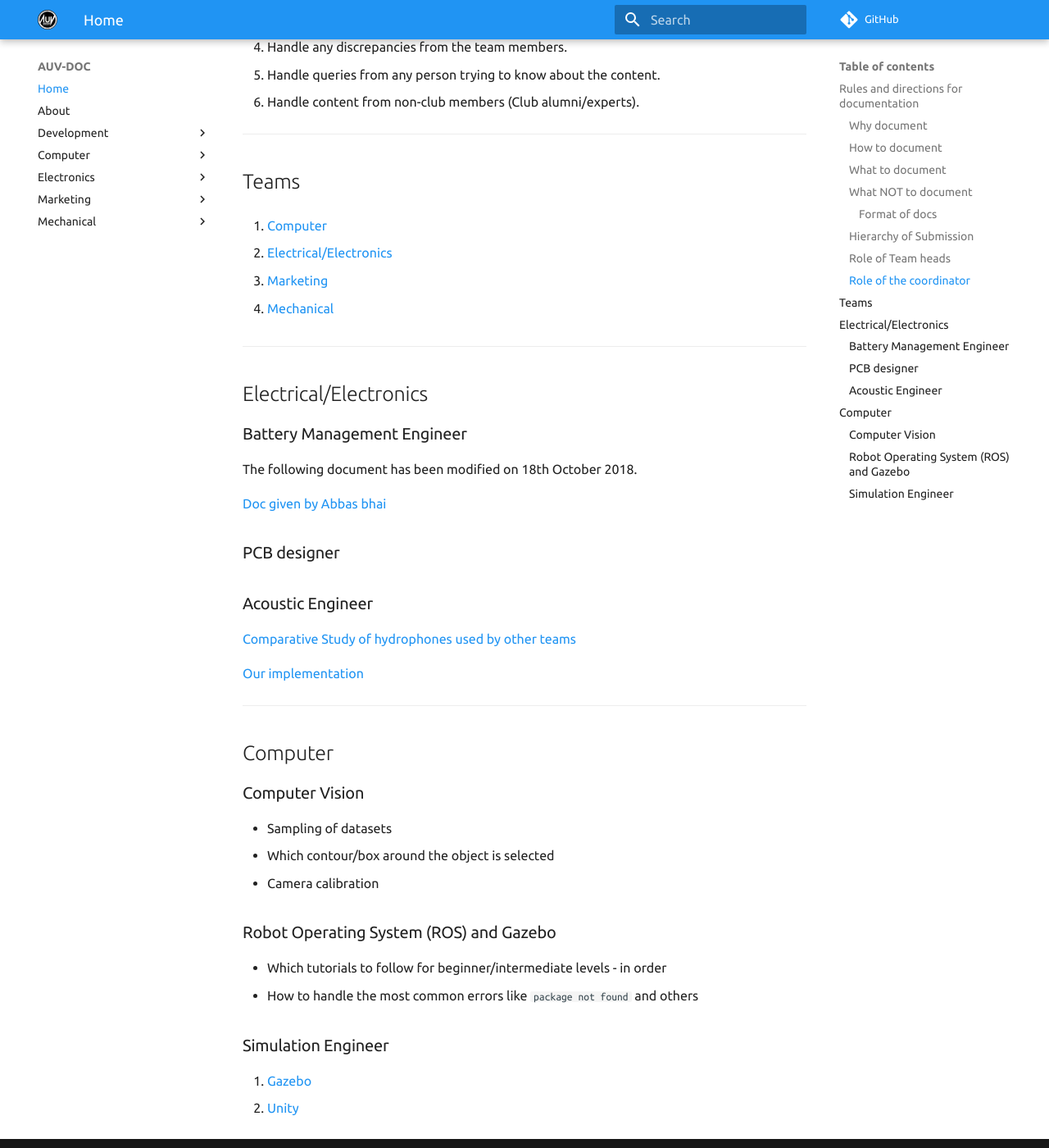
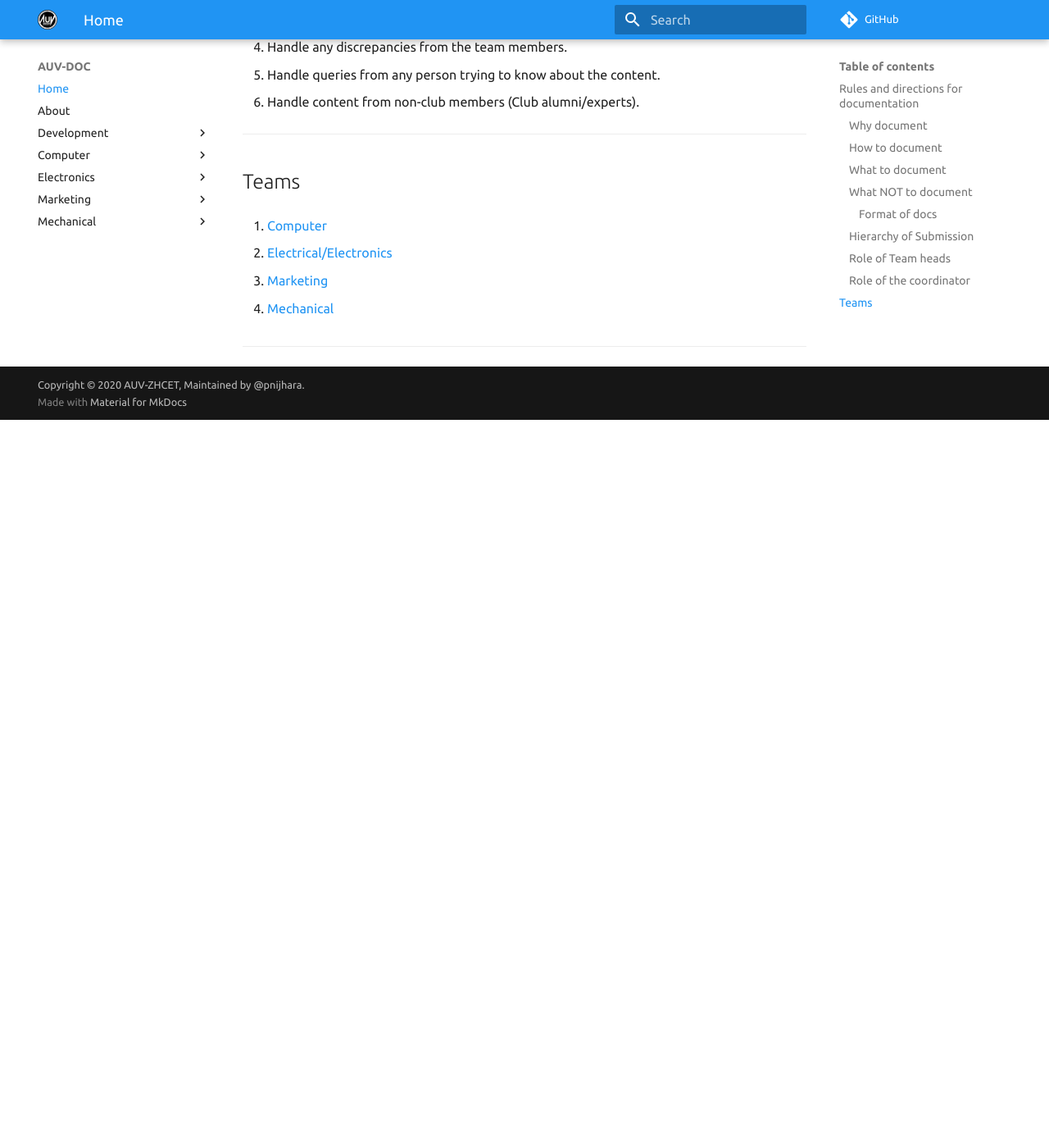
Before and after one commit to auvzhcet/Documentation, an MkDocs documentation site: the page built from docs/index.md, in a window 1280 px wide and 1400 px high, scrolled down 2264 px. Shown: the whole window at 82% size. Built offline with MkDocs 1.6.1 and Material for MkDocs 9.7.7, drawn with Linux system fonts in a browser that asks for light colours; comment, search, counter and statistics services are not loaded; after the commit the page ends 2776 px from its top, so only the background shows below that.

Commit message:
Removed redundant details present in each teams README

````diff
--- a/docs/index.md
+++ b/docs/index.md
@@ -73,39 +73,3 @@ Some other rules that everyone has to follow for uniformity in the information c
 4. [Mechanical](mechanical)
 
 ---
-
-## Electrical/Electronics
-
-### Battery Management Engineer
-
-The following document has been modified on 18th October 2018.
-
-[Doc given by Abbas bhai](https://github.com/auvzhcet/Documentation/blob/master/BMS%20for%20lithium%20polymer%20battery%20pack.docx)
-
-### PCB designer
-
-### Acoustic Engineer
-
-[Comparative Study of hydrophones used by other teams](https://github.com/auvzhcet/AUV2k19/blob/master/hydrophones_study.md)
-
-[Our implementation](https://github.com/auvzhcet/Documentation/blob/master/Acoustics.md)
-
----
-
-## Computer
-
-### Computer Vision
-
-- Sampling of datasets
-- Which contour/box around the object is selected
-- Camera calibration
-
-### Robot Operating System (ROS) and Gazebo
-
-- Which tutorials to follow for beginner/intermediate levels - in order
-- How to handle the most common errors like ```package not found``` and others
-
-### Simulation Engineer
-
-1. [Gazebo](http://gazebosim.org/)
-2. [Unity](https://unity.com/)
````
